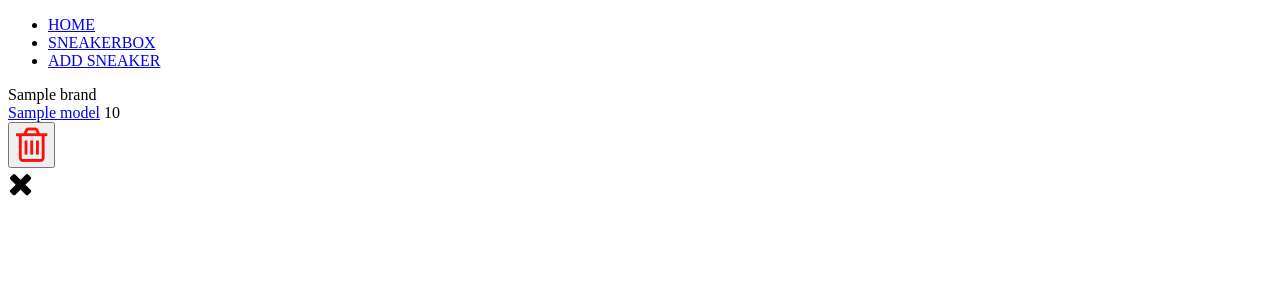
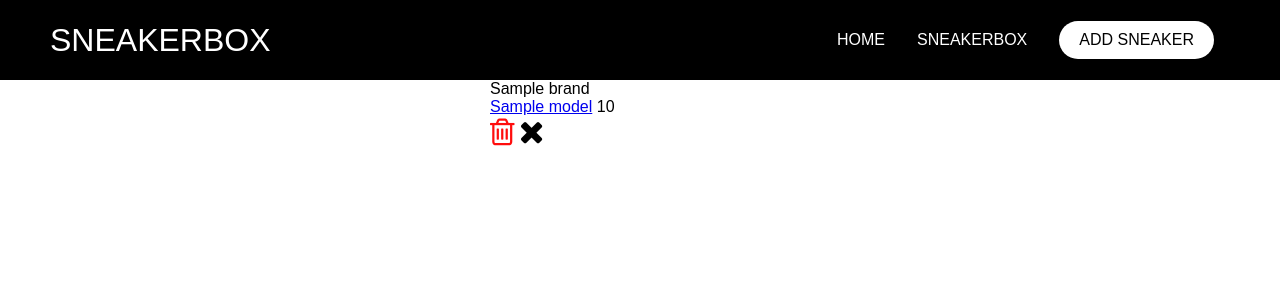
Before and after one commit to StuartByers/SneakerBox_Project_v2, a Flask app: page /sneakers in a window 1280 px wide. Shown: the top 300 px of the page. Run offline with Flask 3, Linux system fonts and the light colour scheme; a database or web service that is not in the repository returns one stand-in record (values such as "Sample title"); some libraries are stand-ins or nearby versions.

```diff
--- a/db/sneaker_manager.sql
+++ b/db/sneaker_manager.sql
@@ -11,6 +11,7 @@ CREATE TABLE sneakers (
   model VARCHAR(255),
   price INT,
   listed BOOLEAN,
+  image_url VARCHAR(2048)
   brand_id INT NOT NULL REFERENCES brands(id)
 );
 
--- a/models/sneaker.py
+++ b/models/sneaker.py
@@ -1,9 +1,10 @@
 class Sneaker:
 
-    def __init__(self, model, brand, price, listed = False,  id = None):
+    def __init__(self, model, brand, price, image_url, listed = False, id = None):
         self.model = model
         self.brand = brand
         self.price = price
+        self.image_url = image_url
         self.listed = listed
         self.id = id
 
--- a/repositories/brand_repository.py
+++ b/repositories/brand_repository.py
@@ -5,7 +5,7 @@ from models.sneaker import Sneaker
 
 
 def save(brand):
-    sql = "INSERT INTO brands (first_name) VALUES (%s) RETURNING *"
+    sql = "INSERT INTO brands (name) VALUES (%s) RETURNING *"
     values = [brand.name]
     results = run_sql(sql, values)
     id = results[0]['id']
--- a/repositories/sneaker_repository.py
+++ b/repositories/sneaker_repository.py
@@ -6,8 +6,8 @@ import repositories.brand_repository as brand_repository
 
 
 def save(sneaker):
-    sql = "INSERT INTO sneakers (model, brand_id, price, listed) VALUES (%s, %s, %s, %s) RETURNING *"
-    values = [sneaker.model, sneaker.brand.id, sneaker.price, sneaker.listed]
+    sql = "INSERT INTO sneakers (model, brand_id, price, image_url, listed) VALUES (%s, %s, %s, %s, %s) RETURNING *"
+    values = [sneaker.model, sneaker.brand.id, sneaker.price, sneaker.image_url, sneaker.listed]
     results = run_sql(sql, values)
     id = results[0]['id']
     sneaker.id = id
@@ -15,6 +15,7 @@ def save(sneaker):
 
 
 def select_all():
+
     sneakers = []
 
     sql = "SELECT * FROM sneakers"
@@ -22,10 +23,9 @@ def select_all():
 
     for row in results:
         brand = brand_repository.select(row['brand_id'])
-        sneaker = Sneaker(row['model'], brand, row['price'], row['listed'], row['id'])
+        sneaker = Sneaker(row['model'], brand, row['price'], row['image_url'], row['listed'], row['id'])
         sneakers.append(sneaker)
     return sneakers
-
 
 
 def select(id):
@@ -37,7 +37,7 @@ def select(id):
     if results:
         result = results[0]
         brand = brand_repository.select(result['brand_id'])
-        sneaker = Sneaker(result['model'], brand, result['price'], result['listed'], result['id'])
+        sneaker = Sneaker(result['model'], brand, result['price'], result['image_url'], result['listed'], result['id'])
     return sneaker
 
 
@@ -53,6 +53,6 @@ def delete(id):
 
 
 def update(sneaker):
-    sql = "UPDATE sneakers SET (model, brand_id, price, listed) = (%s, %s, %s, %s) WHERE id = %s"
-    values = [sneaker.model, sneaker.brand.id, sneaker.price, sneaker.listed, sneaker.id]
+    sql = "UPDATE sneakers SET (model, brand_id, price, image_url, listed) = (%s, %s, %s, %s, %s) WHERE id = %s"
+    values = [sneaker.model, sneaker.brand.id, sneaker.price, sneaker.image_url, sneaker.listed, sneaker.id]
     run_sql(sql, values)
--- /dev/null
+++ b/static/style.css
@@ -0,0 +1,128 @@
+* {
+    box-sizing: border-box;
+    margin: 0;
+    padding: 0;
+    font-family: 'Arial', sans-serif;
+}
+
+.navbar {
+    background: black
+}
+
+.navbar__container {
+    display: flex;
+    justify-content: space-between;
+    height: 80px
+    z-index: 1;
+    width: 100%;
+    max-width: 1300px
+    margin: 0 auto;
+    padding: 0 50px;
+}
+
+
+input, select, button {
+    font-size: 100%;
+    width : 100%;
+    padding: 10px;
+    margin: 10px;
+    box-sizing: border-box;
+  }
+
+  .trash-button{
+    display: contents;
+    font-size: 65%;
+  }
+
+
+  .delete-form{
+    display: inline;
+  }
+
+  .menu{
+    display: flex;
+    padding: 10px;
+    background-color: grey;
+    color: white;
+  }
+
+  .menu li a{
+    text-decoration: none;
+  }
+
+  .menu li a:visited{
+    color: white;
+  }
+
+  .menu li{
+    padding-right: 10px;
+    list-style: none;
+    color: white;
+    font-family: "Helvetica", arial, sans-serif; font-size: 14px;
+  }
+
+  .container{
+    display: flex;
+    flex-wrap: wrap;
+    width: 300px;
+    margin: 0 auto;
+  }
+
+
+#navbar__logo {
+    color: white;
+    display: flex;
+    align-items: center;
+    cursor: pointer;
+    text-decoration: none;
+    font-size: 2rem;
+}
+
+.navbar__menu {
+    display: flex;
+    align-items: center;
+    list-style: none;
+    text-align: center;
+}
+
+.navbar__item {
+    height: 80px;
+}
+
+.navbar__links {
+    color: white;
+    display: flex;
+    align-items: center;
+    justify-content: center;
+    text-decoration: none;
+    padding: 0 1rem;
+    height: 100%
+}
+
+.navbar__btn {
+    display: flex;
+    justify-content: center;
+    align-items: center;
+    padding: 0 1rem;
+    width: 100%
+}
+
+.button {
+    display: flex;
+    justify-content: center;
+    align-items: center;
+    text-decoration: none;
+    padding: 10px 20px;
+    height: 100%
+    width: 100%
+    border: none;
+    outline: none;
+    border-radius: 20px;
+    background: white;
+    color: black;
+}
+
+.button:hover {
+    background: orange;
+    transition: all 0.3s ease;
+}
--- a/templates/base.html
+++ b/templates/base.html
@@ -9,15 +9,23 @@
   <title>SneakerBox</title>
 </head>
 <body>
-  <header>
-    <nav>
-      <ul class="menu">
-        <li><a href="/">HOME</a></li>
-        <li><a href="/sneakers">SNEAKERBOX</a></li>
-        <li><a href="/sneakers/new">ADD SNEAKER</a></li>
-      </ul>
-    </nav>
-  </header>
+  <nav class="navbar">
+    <div class="navbar__container">
+      <a href="/" id="navbar__logo">SNEAKERBOX</a>
+        <ul class="navbar__menu">
+          <li class="navbar__item">
+            <a href="/" class="navbar__links">HOME</a>
+          </li>
+          <li class="navbar__item">
+            <a href="/sneakers" class="navbar__links">SNEAKERBOX</a>
+          </li>
+          <li class="navbar__btn">
+            <a href="/sneakers/new" class="button">ADD SNEAKER</a>
+          </li>
+        </ul>
+    </div>
+  </nav>
+</header>
   <div class="container">
     {% block content %}
     {% endblock %}
--- a/templates/index.html
+++ b/templates/index.html
@@ -1,6 +1,5 @@
 {% extends "base.html" %}
 
 {% block content %}
-<h3>HOMEPAGE</h3>
 
 {% endblock %}
```
Also changed, not shown: templates/sneakers/edit.html (+10 -12 lines), images/Logo.jpg (added).
